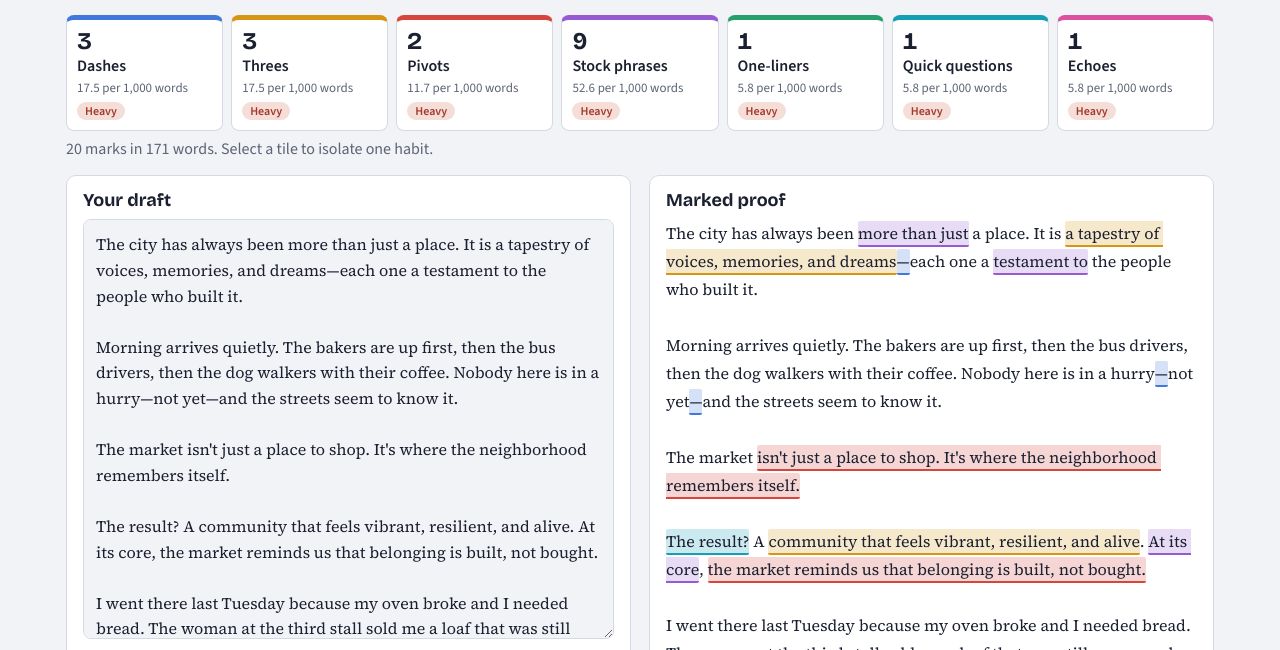
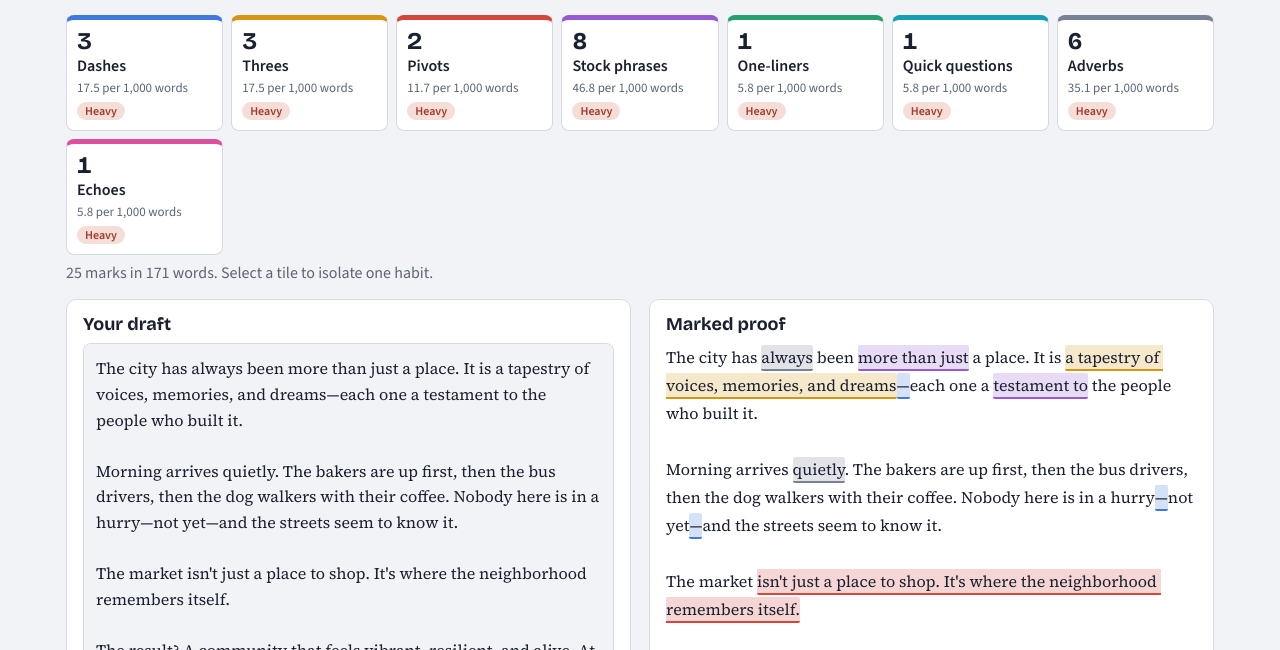
Before and after one commit to rosebrown802/draft-tells, a plain HTML site: page index.html in a window 1280 px wide. Shown: the part 108-758 px from the top of the page. Drawn offline with nearby package versions, Linux system fonts and the light colour scheme.

Commit message:
Add files via upload

```diff
--- a/index.html
+++ b/index.html
@@ -13,7 +13,7 @@
   --accent:#2c4a9a; --accent-ink:#ffffff; --accent-soft:#dfe6f7;
   --ok:#1f6b52; --ok-soft:#dcebe4; --warn:#8f5600; --warn-soft:#f6e7c8; --bad:#a23a2c; --bad-soft:#f5ddd8;
   --display:"Bricolage Grotesque","Trebuchet MS",sans-serif; --body:"Source Sans 3","Segoe UI",sans-serif; --serif:"Source Serif 4",Georgia,serif;
-  --c-dash:66,120,220; --c-three:214,150,20; --c-pivot:214,70,60; --c-stock:150,90,210; --c-line:40,160,110; --c-ask:20,160,180; --c-echo:220,80,160;
+  --c-dash:66,120,220; --c-three:214,150,20; --c-pivot:214,70,60; --c-stock:150,90,210; --c-line:40,160,110; --c-ask:20,160,180; --c-echo:220,80,160; --c-adv:120,130,150;
 }
 @media (prefers-color-scheme:dark){:root:not([data-theme="light"]){
   --bg:#14171f; --surface:#1c212c; --ink:#e7eaf2; --muted:#9aa3b5; --line:#323a4a;
@@ -54,7 +54,7 @@ button:focus-visible,textarea:focus-visible{outline:2px solid var(--accent);outl
 #proof{font:400 16px/1.75 var(--serif);white-space:pre-wrap;overflow-wrap:anywhere;min-height:120px}
 mark{color:inherit;background:rgba(var(--c),.22);border-bottom:2px solid rgb(var(--c));border-radius:2px;padding:1px 0}
 mark.dim{background:transparent;border-bottom-color:transparent}
-.dash{--c:var(--c-dash)} .three{--c:var(--c-three)} .pivot{--c:var(--c-pivot)} .stock{--c:var(--c-stock)} .line{--c:var(--c-line)} .ask{--c:var(--c-ask)} .echo{--c:var(--c-echo)}
+.dash{--c:var(--c-dash)} .three{--c:var(--c-three)} .pivot{--c:var(--c-pivot)} .stock{--c:var(--c-stock)} .line{--c:var(--c-line)} .ask{--c:var(--c-ask)} .echo{--c:var(--c-echo)} .adv{--c:var(--c-adv)}
 .guide{margin-top:18px}
 .guide dl{display:grid;grid-template-columns:repeat(auto-fit,minmax(260px,1fr));gap:10px 24px;margin:0}
 .guide dt{font-weight:600;border-left:5px solid rgb(var(--c));padding-left:8px}
@@ -100,6 +100,7 @@ footer{margin-top:24px;color:var(--muted);font-size:14px;max-width:75ch}
     <div><dt class="stock">Stock phrases</dt><dd>Words that turn up in machine prose far more than in people's: tapestry, testament, delve, at its core.</dd></div>
     <div><dt class="line">One-liners</dt><dd>A short sentence standing alone as a paragraph, used as a moral. One lands. Five is a pattern.</dd></div>
     <div><dt class="ask">Quick questions</dt><dd>A question of a few words that the next sentence answers. "The result?"</dd></div>
+    <div><dt class="adv">Adverbs</dt><dd>Words ending in -ly, plus qualifiers such as just, very, really and quite. Cut the ones the sentence stands without.</dd></div>
     <div><dt class="echo">Echoes</dt><dd>The same run of six or more words appearing twice in the draft.</dd></div>
   </dl>
 </section>
@@ -114,9 +115,12 @@ const CATS=[
  {id:"stock",name:"Stock phrases",watch:2,heavy:5},
  {id:"line",name:"One-liners",watch:2,heavy:4},
  {id:"ask",name:"Quick questions",watch:1,heavy:2.5},
+ {id:"adv",name:"Adverbs",watch:14,heavy:22},
  {id:"echo",name:"Echoes",watch:0.01,heavy:2}
 ];
-const STOCK=["delve","delves","delving","tapestry","testament to","at its core","at the heart of","it's worth noting","it is worth noting","in today's","ever-evolving","ever-changing","landscape of","navigate the","navigating the","plays a crucial role","plays a vital role","serves as a","stands as a","reminds us","a reminder that","underscores","underscoring","embodies","embodying","perfectly embodying","moreover","furthermore","in conclusion","ultimately","rich tapestry","realm of","beacon of","resonates with","deeply poignant","profound","seamless","seamlessly","intricate","pivotal","elevate","unlock","harness","vibrant","multifaceted","nuanced","in essence","when it comes to","more than just","the power of","a journey of","transformative"];
+const STOCK=["delve","delves","delving","tapestry","testament to","at its core","at the heart of","it's worth noting","it is worth noting","in today's","ever-evolving","ever-changing","landscape of","navigate the","navigating the","plays a crucial role","plays a vital role","serves as a","stands as a","reminds us","a reminder that","underscores","underscoring","embodies","embodying","perfectly embodying","moreover","furthermore","in conclusion","rich tapestry","realm of","beacon of","resonates with","deeply poignant","profound","seamless","intricate","pivotal","elevate","unlock","harness","vibrant","multifaceted","nuanced","in essence","when it comes to","more than just","the power of","a journey of","transformative"];
+const NOT_ADV=new Set("only early family likely unlikely holy ugly lonely friendly unfriendly daily weekly monthly yearly nightly belly rely apply supply reply imply comply multiply fly butterfly firefly dragonfly gadfly july italy ally bully jelly silly lovely lively elderly costly deadly orderly curly hilly chilly smelly wobbly assembly anomaly melancholy homily lily emily molly sally billy kelly holly polly ghostly godly worldly earthly heavenly motherly fatherly brotherly sisterly scholarly cowardly beastly ghastly stately timely unruly wily oily surly burly gnarly pearly bristly prickly crumbly sickly kindly".split(" "));
+const QUAL=new Set("just very really quite rather somewhat almost perhaps maybe often always never still even".split(" "));
 const W="[\\w'’-]+";
 const ITEM=W+"(?: "+W+"){0,3}";
 const RX={
@@ -145,6 +149,8 @@ function analyze(text){
   RX.bare3.lastIndex=0; while((m=RX.bare3.exec(text))){const s=m.index+m[0].length-m[1].length;add(s,s+m[1].length,"three");}
   for(const rx of RX.pivots){rx.lastIndex=0; while((m=rx.exec(text)))add(m.index,m.index+m[0].length,"pivot");}
   RX.stock.lastIndex=0; while((m=RX.stock.exec(text)))add(m.index,m.index+m[0].length,"stock");
+  const adv=/\b[A-Za-z]+\b/g; while((m=adv.exec(text))){const w=m[0].toLowerCase();
+    if((w.length>4&&w.endsWith("ly")&&!NOT_ADV.has(w))||QUAL.has(w))add(m.index,m.index+m[0].length,"adv");}
   RX.ask.lastIndex=0; while((m=RX.ask.exec(text))){const s=m.index+m[0].length-m[1].length;add(s,s+m[1].length,"ask");}
   // one-line paragraphs
   const para=/[^\n]+/g; while((m=para.exec(text))){const p=m[0].trim(); if(!/[.!?]["”’)]?$/.test(p))continue;
```
Also changed, not shown: 1 other file.
